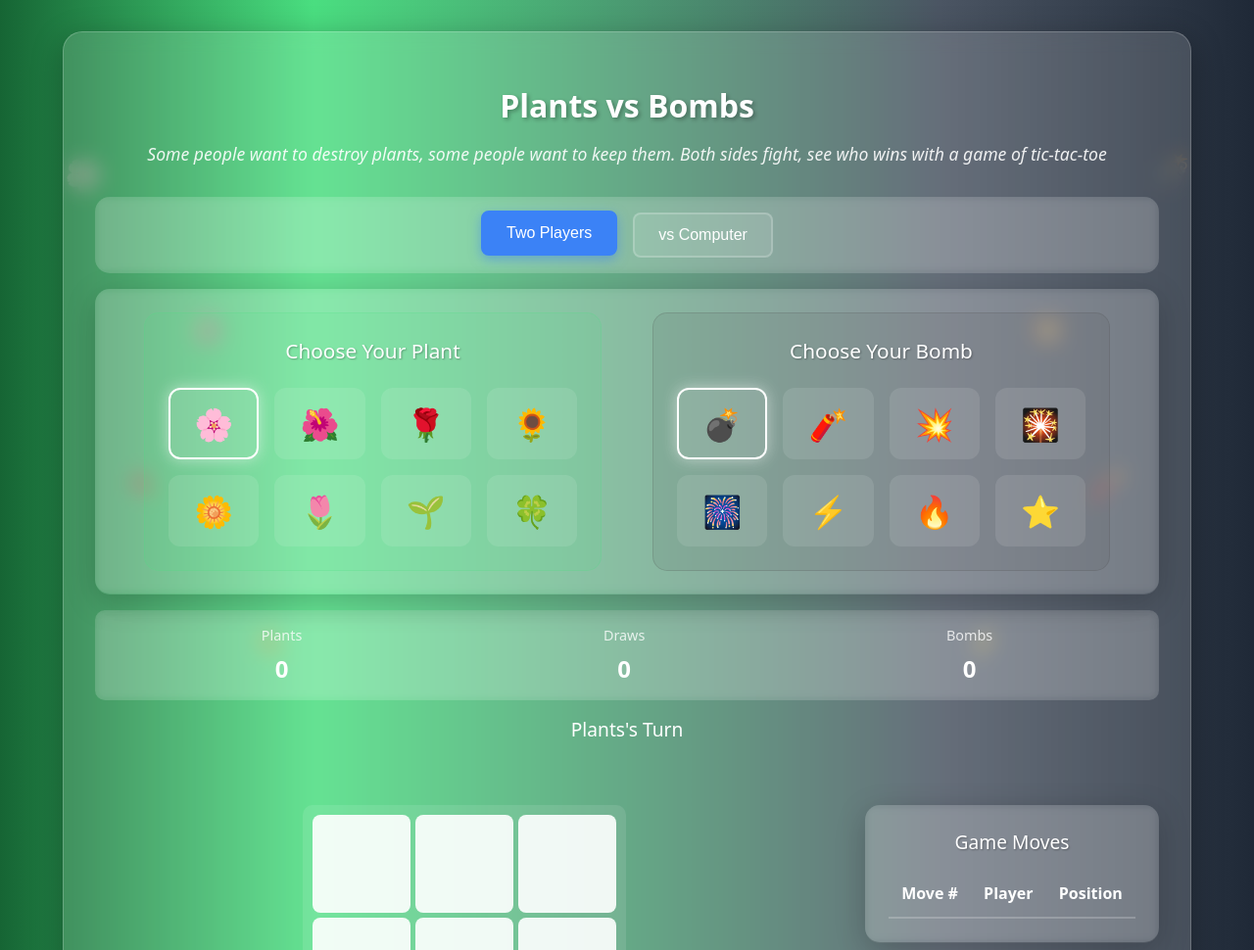
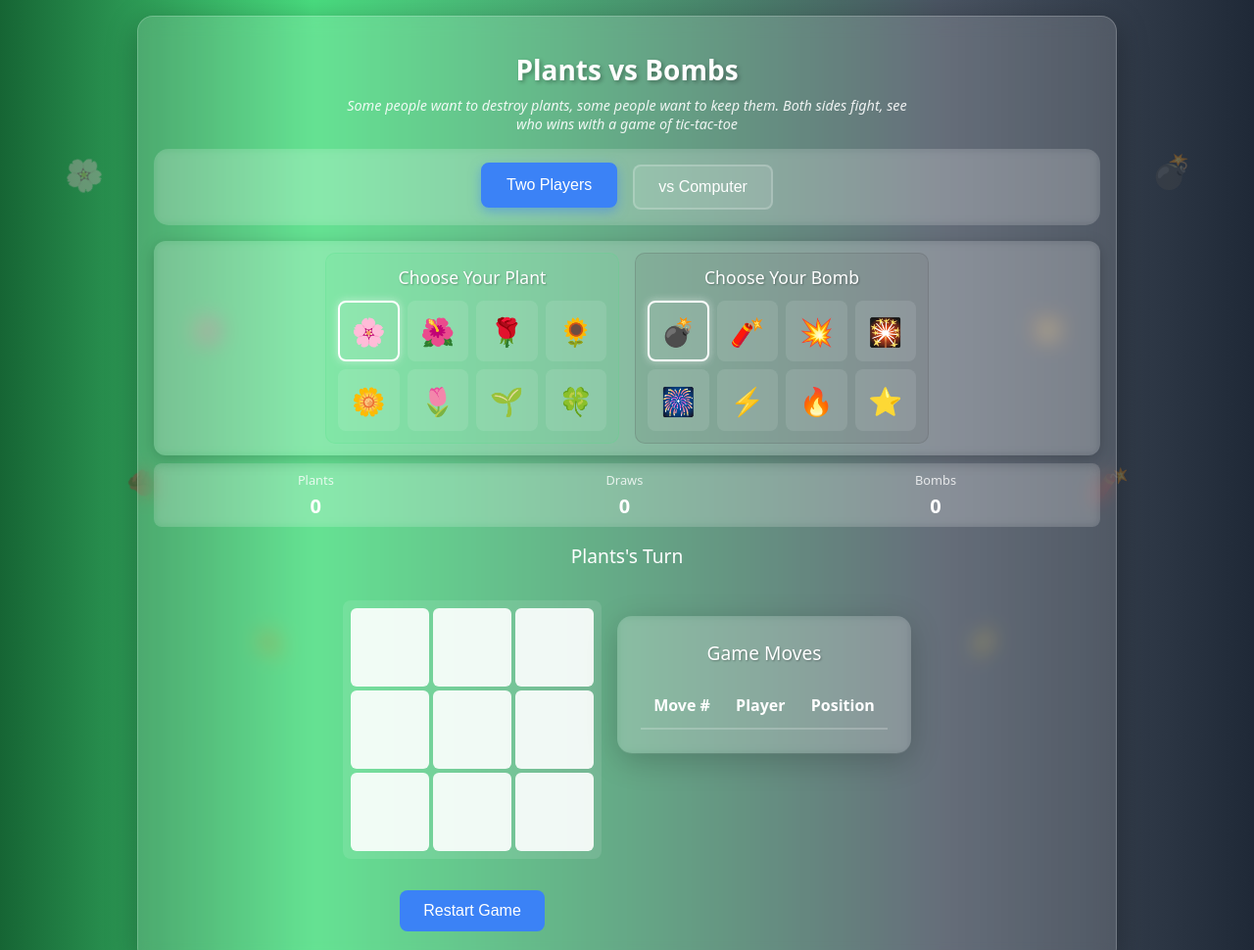
Before and after one commit to adhvikdps/Tictactoe, a plain HTML site: page index.html in a window 1280 px wide. Shown: the top 970 px of the page at 98% size. Drawn offline with Linux system fonts and the light colour scheme.

Commit message:
Make layout more compact to fit game board without scrolling

```diff
--- a/index.html
+++ b/index.html
@@ -12,8 +12,8 @@
 
     /* Update the root variables with new theme colors */
     :root {
-      --cell-size: 100px;
-      --mark-size: 2.5rem;
+      --cell-size: 80px;
+      --mark-size: 2.25rem;
       --primary-color: #3b82f6;
       --hover-color: #f3f4f6;
       --border-color: #e5e7eb;
@@ -162,27 +162,27 @@
     /* Update game container styles */
     .game-container {
       background: rgba(255, 255, 255, 0.15);
-      padding: 2rem;
-      border-radius: 20px;
+      padding: 1rem;
+      border-radius: 16px;
       backdrop-filter: blur(10px);
       box-shadow: 0 8px 32px rgba(0, 0, 0, 0.3);
       border: 1px solid rgba(255, 255, 255, 0.2);
-      margin: 2rem;
-      max-width: 1200px;
-      width: 90%;
+      margin: 1rem auto;
+      max-width: 1000px;
+      width: 95%;
     }
 
     /* Add game layout styles */
     .game-layout {
       display: flex;
-      gap: 2rem;
+      gap: 1rem;
       align-items: flex-start;
       justify-content: center;
-      margin-top: 2rem;
+      margin-top: 1rem;
     }
 
     .game-board-section {
-      flex: 1;
+      flex: 0 1 auto;
       display: flex;
       flex-direction: column;
       align-items: center;
@@ -214,37 +214,42 @@
     h1 {
       text-align: center;
       color: white;
-      font-size: 2rem;
-      margin-bottom: 0.5rem;
+      font-size: 1.75rem;
+      margin-bottom: 0.25rem;
       text-shadow: 2px 2px 4px rgba(0, 0, 0, 0.3);
     }
 
     .game-subtitle {
       text-align: center;
       color: rgba(255, 255, 255, 0.9);
-      font-size: 1.1rem;
-      margin: 1rem 0 2rem;
+      font-size: 0.9rem;
+      margin: 0.5rem 0 1rem;
       font-style: italic;
+      max-width: 600px;
+      margin-left: auto;
+      margin-right: auto;
     }
 
     /* Avatar selection styles */
     .avatar-selection {
       display: flex;
-      justify-content: space-around;
-      margin: 1rem 0;
-      padding: 1.5rem;
+      justify-content: center;
+      gap: 1rem;
+      margin: 0.5rem 0;
+      padding: 0.75rem;
       background: rgba(255, 255, 255, 0.1);
-      border-radius: 15px;
+      border-radius: 12px;
       backdrop-filter: blur(5px);
-      box-shadow: 0 8px 32px rgba(0, 0, 0, 0.2);
+      box-shadow: 0 4px 16px rgba(0, 0, 0, 0.2);
     }
 
     .avatar-side {
       text-align: center;
-      padding: 1.5rem;
-      border-radius: 15px;
+      padding: 0.75rem;
+      border-radius: 10px;
       transition: all 0.3s ease;
-      width: 45%;
+      width: 40%;
+      max-width: 300px;
     }
 
     .avatar-side.plants {
@@ -259,61 +264,66 @@
 
     .avatar-title {
       color: white;
-      font-size: 1.3rem;
-      margin-bottom: 1.5rem;
+      font-size: 1.1rem;
+      margin-bottom: 0.75rem;
       text-shadow: 1px 1px 2px rgba(0, 0, 0, 0.3);
     }
 
     .avatar-options {
       display: grid;
       grid-template-columns: repeat(4, 1fr);
-      gap: 1rem;
+      gap: 0.5rem;
     }
 
     .avatar-option {
       cursor: pointer;
-      font-size: 2rem;
-      padding: 0.8rem;
-      border-radius: 12px;
-      transition: all 0.3s ease;
+      font-size: 1.75rem;
+      padding: 0.4rem;
+      border-radius: 8px;
+      transition: all 0.2s ease;
       background: rgba(255, 255, 255, 0.1);
       border: 2px solid transparent;
+      display: flex;
+      align-items: center;
+      justify-content: center;
+      aspect-ratio: 1;
     }
 
     .avatar-option:hover {
-      transform: scale(1.1);
+      transform: scale(1.05);
       background: rgba(255, 255, 255, 0.2);
     }
 
     .avatar-option.selected {
       border-color: white;
-      box-shadow: 0 0 15px rgba(255, 255, 255, 0.5);
+      box-shadow: 0 0 8px rgba(255, 255, 255, 0.5);
     }
 
     /* Scoreboard styles */
     #scoreboard {
       display: flex;
       justify-content: space-around;
-      margin: 1rem 0;
-      padding: 1rem;
+      margin: 0.5rem 0;
+      padding: 0.5rem;
       background: rgba(255, 255, 255, 0.1);
-      border-radius: 10px;
+      border-radius: 8px;
       backdrop-filter: blur(5px);
     }
 
     .score-item {
       text-align: center;
+      padding: 0 0.5rem;
     }
 
     .score-label {
       color: rgba(255, 255, 255, 0.8);
-      font-size: 0.9rem;
-      margin-bottom: 0.5rem;
+      font-size: 0.8rem;
+      margin-bottom: 0.25rem;
     }
 
     .score-value {
       color: white;
-      font-size: 1.5rem;
+      font-size: 1.25rem;
       font-weight: bold;
     }
 
@@ -322,27 +332,27 @@
       display: grid;
       grid-template-columns: repeat(3, var(--cell-size));
       grid-template-rows: repeat(3, var(--cell-size));
-      gap: 5px;
-      margin: 2rem 0;
+      gap: 4px;
+      margin: 1rem 0;
       background: rgba(255, 255, 255, 0.1);
-      padding: 10px;
-      border-radius: 10px;
+      padding: 8px;
+      border-radius: 8px;
     }
 
     .cell {
       background: rgba(255, 255, 255, 0.9);
       border: none;
-      border-radius: 8px;
+      border-radius: 6px;
       display: flex;
       justify-content: center;
       align-items: center;
       font-size: var(--mark-size);
       cursor: pointer;
-      transition: all 0.3s ease;
+      transition: all 0.2s ease;
     }
 
     .cell:hover {
-      transform: scale(1.05);
+      transform: scale(1.03);
       background: white;
     }
 
```
